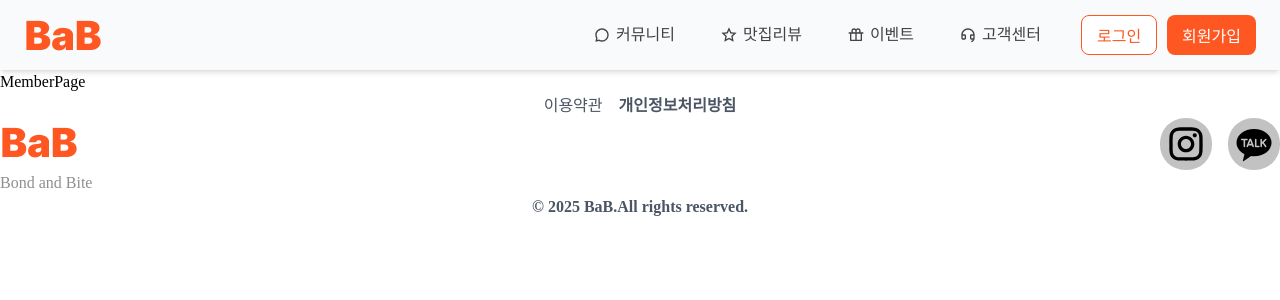
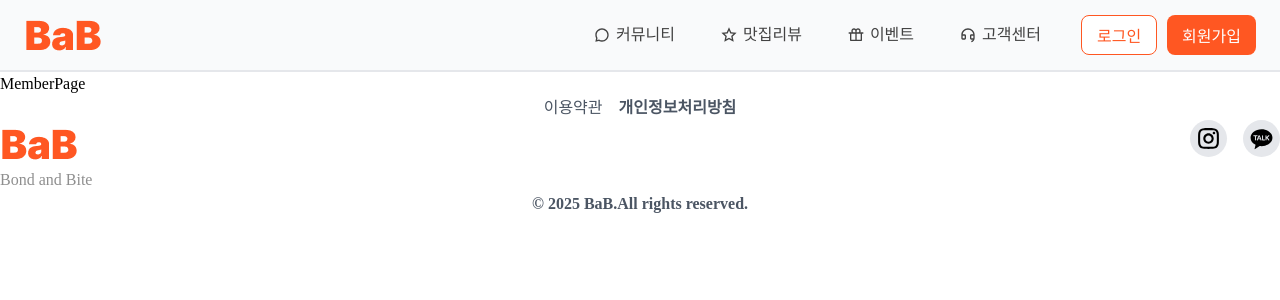
Before and after one commit to devdorong/BaB, a React (Vite) app: page /member in a window 1280 px wide. Shown: the top 300 px of the page. Built offline with nearby package versions, Linux system fonts and the light colour scheme; no server answers; a web font is replaced by a local one.

Commit message:
[docs] 검토완료

```diff
--- a/src/App.tsx
+++ b/src/App.tsx
@@ -81,10 +81,11 @@ function App() {
               <Route path="block" element={<BlockPage />} />
             </Route>
           </Route>
-
           {/* 이용약관/개인정보처리방침 */}
-          <Route path="/privacy" element={<TermsofServicePage />} />
-          <Route path="/perpolicy" element={<PersonalPolicyPage />} />
+          <Route path="/" element={<MemberLayout />}>
+            <Route path="privacy" element={<TermsofServicePage />} />
+            <Route path="perpolicy" element={<PersonalPolicyPage />} />
+          </Route>
 
           {/* 소셜 */}
           <Route path="/instar" element={<InsratgramPage />} />
--- a/src/components/member/MemberFooter.tsx
+++ b/src/components/member/MemberFooter.tsx
@@ -18,10 +18,10 @@ const MemberFooter = () => {
           </div>
           <div className="flex gap-4">
             <Link to={`/instar`}>
-              <Instagram color="black" bgColor="#C2C2C2" size={40} />
+              <Instagram color="black" bgColor="#E5E7EB" size={25} />
             </Link>
             <Link to={`/kakao`}>
-              <KakaoTalk color="black" bgColor="#C2C2C2" size={40} />
+              <KakaoTalk color="black" bgColor="#E5E7EB" size={25} />
             </Link>
           </div>
         </div>
--- a/src/components/member/MemberHeader.tsx
+++ b/src/components/member/MemberHeader.tsx
@@ -4,11 +4,9 @@ import { LogoSm } from '../../ui/Ui';
 
 import { Chat3Line, CustomerServiceLine, GiftLine, StarLine } from '../../ui/Icon';
 
-import { RiChat3Line } from 'react-icons/ri';
-
 const MemberHeader = () => {
   return (
-    <header className="flex items-center justify-between px-6 shadow-md bg-bg-bg">
+    <header className="flex items-center justify-between px-6 bg-bg-bg z-20 border-b-2">
       <div className="flex justify-between w-[1280px] h-[70px] items-center mx-auto">
         <Link to={'/member'}>
           <LogoSm />
--- a/src/pages/MemberLoginPage.tsx
+++ b/src/pages/MemberLoginPage.tsx
@@ -1,6 +1,5 @@
-import { RiCheckboxCircleLine, RiLock2Line, RiQuestionLine, RiUserLine } from 'react-icons/ri';
-import { CheckboxCircleLine, Lock2Line, QuestionLine, UserLine } from '../ui/Modal';
-import { LogoLg, LogoMd } from '../ui/Ui';
+import { RiCheckboxCircleLine, RiLock2Line, RiUserLine } from 'react-icons/ri';
+import { LogoLg } from '../ui/Ui';
 import { GoogleIconSvg, KakaoIconSvg } from '../ui/jy/IconSvg';
 
 function MemberLoginPage() {
--- a/src/pages/MemberSignupPage.tsx
+++ b/src/pages/MemberSignupPage.tsx
@@ -1,9 +1,8 @@
 import { useState } from 'react';
-import { LogoLg, LogoMd } from '../ui/Ui';
-import { useAuth } from '../contexts/AuthContext';
+import { createProfile } from '../lib/propile';
 import { supabase } from '../lib/supabase';
 import type { ProfileInsert } from '../types/bobType';
-import { createProfile } from '../lib/propile';
+import { LogoMd } from '../ui/Ui';
 
 function MemberSignupPage() {
   // ts
```
